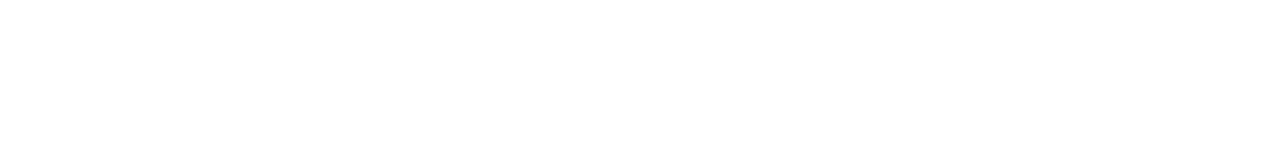
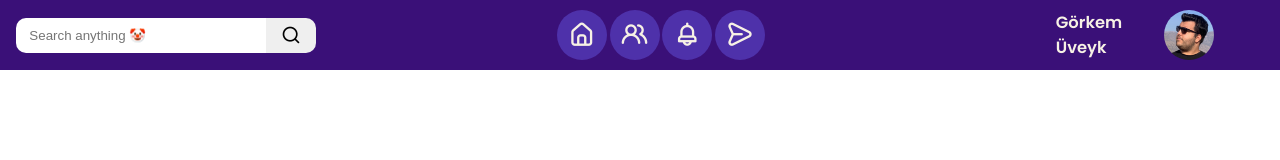
Before and after one commit to gorkemuveyk/social-media-frontend, a plain HTML site: page index.html in a window 1280 px wide. Drawn offline with nearby package versions, Linux system fonts and the light colour scheme.

Commit message:
navbar created

```diff
--- a/css/style.css
+++ b/css/style.css
@@ -1,4 +1,18 @@
 @import url('https://fonts.googleapis.com/css2?family=Poppins:wght@400;600&display=swap');
+
+/* VARIABLES */
+:root {
+    --primary-color: #3A1078;
+    --secondary-color: #4E31AA;
+    --text-color: #F7F1E5;
+}
+
+/* DEFAULT CSS */
+
+::selection {
+    background-color: var(--secondary-color);
+    color: var(--text-color);
+}
 
 *,
 *::after,
@@ -12,3 +26,158 @@ body {
     font-family: 'Poppins', sans-serif;
     font-size: 14px;
 }
+
+a {
+    text-decoration: none;
+    color: #fff;
+    border-bottom: 1px solid orange;
+}
+
+li {
+    list-style: none;
+}
+
+/* NAVBAR */
+
+.header {
+    display: flex;
+    justify-content: space-between !important;
+    align-items: center;
+    padding: 1rem;
+    width: 100%;
+    height: 70px;
+    background-color: var(--primary-color);
+}
+
+.navbar {
+    width: 100%;
+    height: inherit;
+}
+
+.nav-items {
+    display: flex;
+    justify-content: center;
+    align-items: center;
+    height: inherit;
+}
+
+.nav-item {
+    margin: 0px .1em;
+    padding: 1.2em;
+    display: flex;
+    align-items: center;
+    justify-content: center;
+    width: 50px;
+    height: 50px;
+    border-radius: 50%;
+    transition: 300ms all ease;
+    background-color: var(--secondary-color);
+}
+
+.nav-item a {
+    border: none;
+}
+
+.nav-item i {
+    font-size: 2em;
+    color: var(--text-color);
+}
+
+.nav-item:hover {
+    transform-origin: center;
+    transform: rotate(20deg);
+}
+
+/* SEARCH BAR */
+
+.search-bar {
+    position: relative;
+}
+
+.search-bar form {
+    display: flex;
+    justify-content: center;
+    align-items: center;
+}
+
+.search-input {
+    padding: .4em 1em;
+    width: 250px;
+    height: 35px;
+    border-top-left-radius: 10px;
+    border-bottom-left-radius: 10px;
+    border: 0;
+    outline: 0;
+}
+
+.search-btn {
+    padding: .4em;
+    width: 50px;
+    height: 35px;
+    position: absolute;
+    right: -50px;
+    border: none;
+    border-top-right-radius: 10px;
+    border-bottom-right-radius: 10px;
+    cursor: pointer;
+}
+
+.search-btn:hover {
+    opacity: .9;
+}
+
+.search-btn i {
+    font-size: 1.5em;
+}
+
+/* input[type="search"] Clear button on the right side of the element */
+input[type="search"]::-webkit-search-cancel-button {
+    -webkit-appearance: none;
+    appearance: none;
+}
+
+/* USER PROFILE */
+
+.user-profile {
+    width: 250px;
+    height: 70px;
+    display: flex;
+    justify-content: space-between;
+    align-items: center;
+    margin-right: 50px;
+    position: relative;
+    color: var(--text-color);
+}
+
+.user-profile img {
+    height: 50px;
+    width: 50px;
+    border-radius: 50%;
+    background-color: red;
+}
+
+
+.profile-info-btn {
+    background-color: rgba(110, 110, 110, 0.768);
+    padding: .1em .2em;
+    width: 50px;
+    height: 50px;
+    border-radius: 50%;
+    display: none;
+    justify-content: center;
+    align-items: center;
+    position: absolute;
+    right: 0;
+    z-index: 99;
+    cursor: pointer;
+}
+
+
+.user-profile:hover .profile-info-btn {
+    display: flex;
+}
+
+.profile-info-btn i {
+    color: #fff;
+    font-size: 2em;
+}
--- a/index.html
+++ b/index.html
@@ -5,6 +5,8 @@
     <meta charset="UTF-8">
     <meta http-equiv="X-UA-Compatible" content="IE=edge">
     <meta name="viewport" content="width=device-width, initial-scale=1.0">
+    <title>Social Media Front-End</title>
+
     <!-- STYLESHEET -->
     <link rel="stylesheet" href="./css/style.css">
 
@@ -12,13 +14,54 @@
     <link rel="stylesheet" href="https://unicons.iconscout.com/release/v4.0.0/css/line.css">
 
     <!-- FAVICON -->
-    <link rel="icon" href="images/favicon.png" type="image/png">
-
-    <title>Social Media Front-End</title>
+    <link rel="icon" href="./images/favicon.png" type="image/png">
 </head>
 
 <body>
 
+    <!-- HEADER -->
+    <header class="header">
+        <div class="search-bar">
+            <form action="#">
+                <input class="search-input" type="search" placeholder="Search anything 🤡">
+                <button class="search-btn"><i class="uil uil-search"></i></button>
+            </form>
+        </div>
+        <nav class="navbar">
+            <ul class="nav-items">
+                <li class="nav-item">
+                    <a href="#">
+                        <i class="uil uil-estate"></i>
+                    </a>
+                </li>
+                <li class="nav-item">
+                    <a href="#">
+                        <i class="uil uil-users-alt"></i>
+                    </a>
+                </li>
+
+                <li class="nav-item">
+                    <a href="#">
+                        <i class="uil uil-bell"></i>
+                    </a>
+                </li>
+                <li class="nav-item">
+                    <a href="#">
+                        <i class="uil uil-message"></i>
+                    </a>
+                </li>
+            </ul>
+        </nav>
+        <div class="user-profile">
+            <h3>Görkem Üveyk</h3>
+            <img src="images/gorkem.jpg" alt="">
+            <div class="profile-info-btn">
+                <i class="uil uil-sliders-v-alt"></i>
+            </div>
+        </div>
+    </header>
+    <!-- HEADER -->
+
 </body>
 
 </html>
```
Also changed, not shown: images/gorkem.jpg (added), images/search-btn-remove.png (added).
